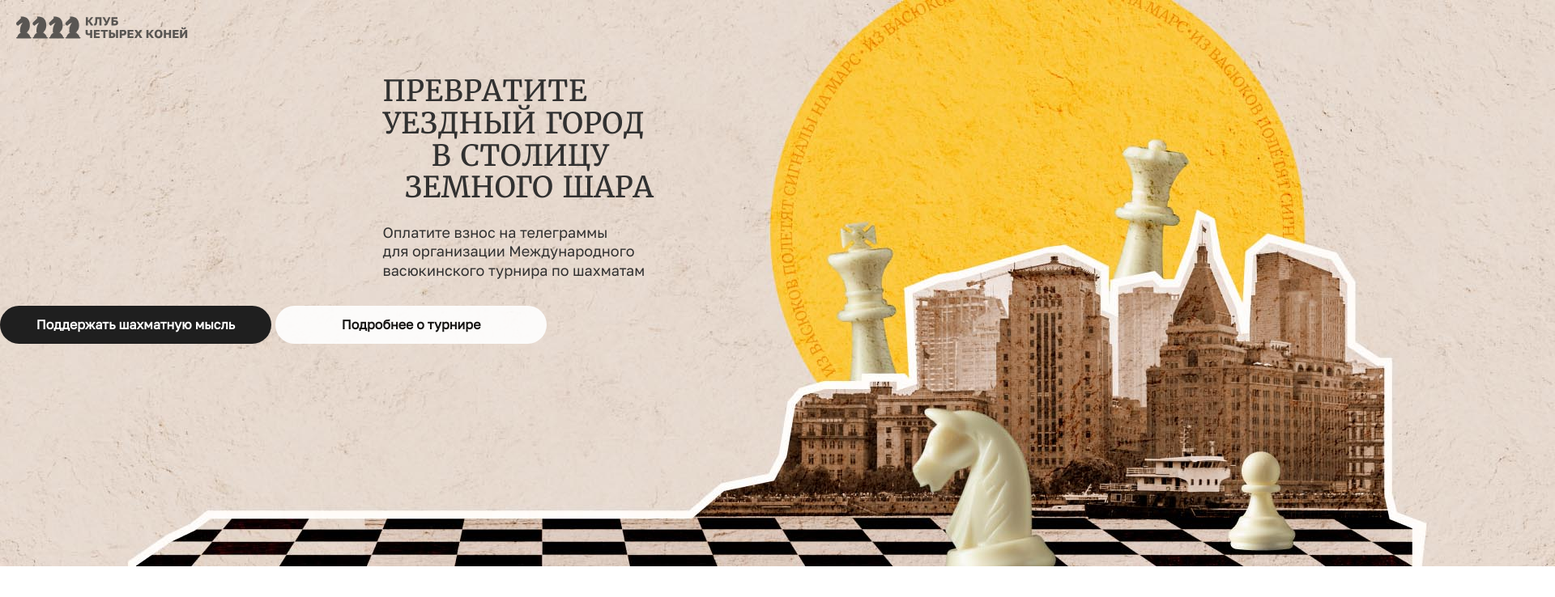
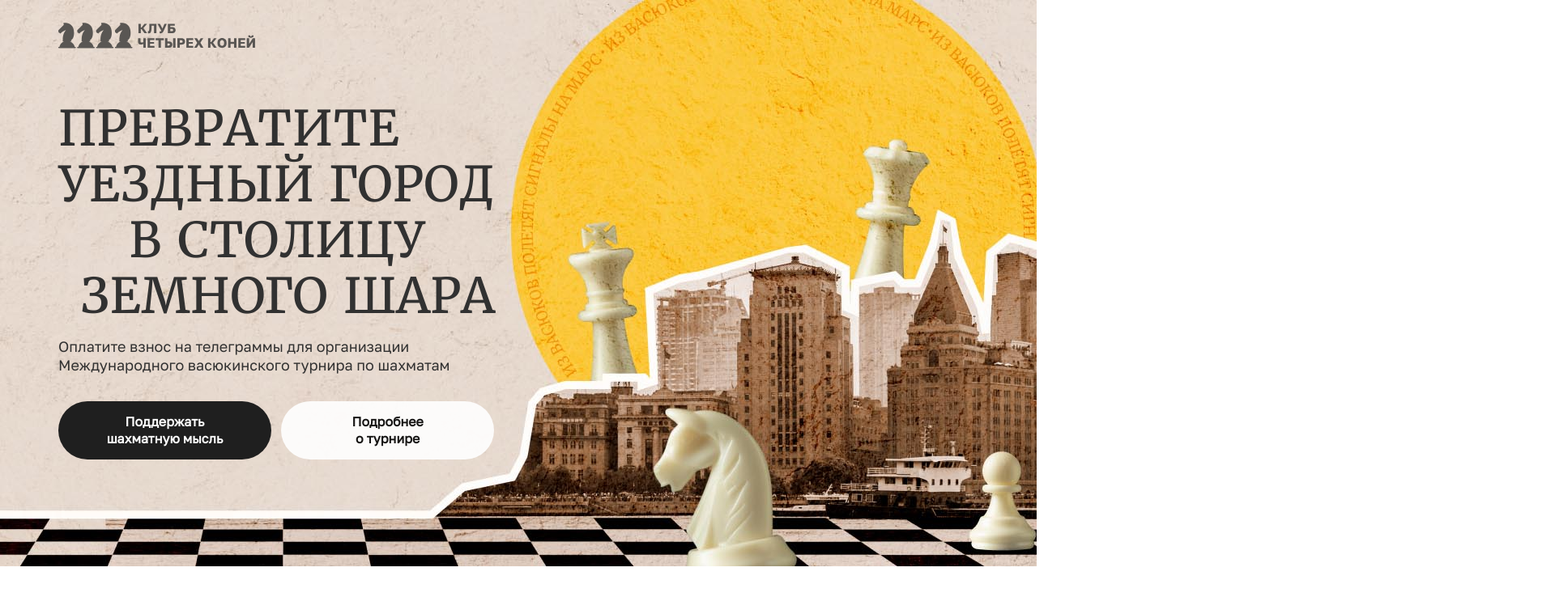
Before and after one commit to VladimirBlick/yandexCrowd, a plain HTML site: page index.html in a window 1280 px wide. Shown: the whole page at 81% size, 1920 px wide, since content can reach past the window. Drawn offline with Linux system fonts and the light colour scheme.

Commit message:
Доработка адаптива хедера

```diff
--- a/blocks/header/__background/header__background.css
+++ b/blocks/header/__background/header__background.css
@@ -1,7 +1,8 @@
 .header__background {
   position: absolute;
   top: 0;
-  left: 0;
+  left: 50%; /* Центрируем изображение */
+  transform: translateX(-50%); /* Смещаем на половину ширины влево */
   width: 100%;
   height: 775px;
   background-size: cover;
@@ -9,12 +10,14 @@
   background-repeat: no-repeat;
   background-image: url('../../../images/header-background-mobile.jpg');
   z-index: -1;
+  text-align: center;
 }
 
 @media screen and (min-width: 767px) {
-  .header__background {
-    background-image: url('../../../images/header-background-desktop.jpg');
-    width: 1920px;
-    height: 700px;
+.header__background {
+background-image: url('../../../images/header-background-desktop.jpg');
+width: 100%; /* Используем 100% вместо фиксированной ширины */
+max-width: 1920px; /* Максимальная ширина изображения */
+height: 700px;
   }
 }
--- a/blocks/header/__button/header__button.css
+++ b/blocks/header/__button/header__button.css
@@ -1,8 +1,4 @@
 .header__button{
-/* position: absolute;
-left: 50%;
-transform: translate(-50%, -50%); */
-
 width: 335px;
 height: 47px;
 border-radius: 66px;
@@ -13,3 +9,11 @@ text-align: center;
 font-weight: 600;
 padding: 0;
 }
+
+@media screen and (min-width:768px) {
+.header__button{
+width: 263px;
+height: 72px;
+padding: 0 50px;
+}
+}
--- a/blocks/header/__button/header__button_moreDetailed.css
+++ b/blocks/header/__button/header__button_moreDetailed.css
@@ -1,5 +1,5 @@
 .header__button_moreDetailed{
-  top: 470px;
+  margin: 14px auto 0;
   border: 0;
   background-color: #FFFFFF;
   opacity: 90%;
@@ -10,3 +10,10 @@
   background-color:#1F1F1F;
   color: #FFFFFF;
 }
+
+@media screen and (min-width:768px) {
+  .header__button_moreDetailed{
+    margin: 0 0 0 7px;
+  }
+
+}
--- /dev/null
+++ b/blocks/header/__container/header__container.css
@@ -0,0 +1,16 @@
+.header__container{
+  display: flex;
+  flex-direction: column;
+  width: 335px;
+  margin: 0 auto;
+  }
+
+
+@media screen and (min-width:768px) {
+  .header__container{
+  display: flex;
+  flex-direction: column;
+  width: 1366px;
+  margin: 0 auto;
+  }
+}
--- /dev/null
+++ b/blocks/header/__content/header__content.css
@@ -0,0 +1,15 @@
+@media screen and (min-width:768px) {
+  .header__content{
+    width: 100%;
+    /* height: 444px; */
+    margin: 0;
+  }
+  }
+
+@media screen and (min-width:768px) {
+.header__content{
+  width: 542px;
+  height: 444px;
+  margin: 62px 0 0 72px;
+}
+}
--- a/blocks/header/__logo/header__logo.css
+++ b/blocks/header/__logo/header__logo.css
@@ -1,14 +1,15 @@
 .header__logo {
-  position: relative;
+  /* position: relative; */
+  /* text-align: left; */
   width: 213px;
   height: 32px;
-  margin: 18px 0 0 20px;
+  margin: 18px 0 0;
 }
 
-/* @media screen and (min-width:1000px) {
-  .header__logo {
-    width: 142px;
-    height: 33px;
-    margin: 0;
-  }
-} */
+@media screen and (min-width:768px) {
+.header__logo {
+width: 245px;
+height: 36px;
+margin: 26px 0 0 72px;
+}
+}
--- a/blocks/header/__subtitle/header__subtitle.css
+++ b/blocks/header/__subtitle/header__subtitle.css
@@ -1,9 +1,9 @@
 .header__subtitle{
   font-size: 18px;
   font-weight: 400;
-  width: 335px;
+  width: 100%;
   text-align: left;
-  margin: 24px auto 0;
+  margin: 17px auto 0;
   padding: 0;
   position: relative;
   line-height: 130%;
--- a/blocks/header/__title/header__title.css
+++ b/blocks/header/__title/header__title.css
@@ -1,11 +1,14 @@
 .header__title{
-  width: 335px;
-  font-size: 36px;
-/* height: 80px; */
-text-align: left;
+width: 100%;
+font-size: 36px;
 margin: 40px auto 0;
-line-height: 110%;
-padding: 0;
-position: relative;
-/* top: 130px; */
+
 }
+
+@media screen and (min-width: 767px) {
+  .header__title{
+    width: 542px;
+    font-size: 60px;
+    margin: 0;
+  }
+}
--- a/blocks/header/__title/header__title_bottom.css
+++ b/blocks/header/__title/header__title_bottom.css
@@ -1,4 +1,6 @@
 .header__title_bottom {
-  text-align: center;
-  padding-left: 27px;
+  text-align: right;
+  margin: 0 0 0 27px;
+  line-height: 110%;
+
 }
--- a/blocks/header/__title/header__title_center.css
+++ b/blocks/header/__title/header__title_center.css
@@ -1,4 +1,12 @@
 .header__title_center {
   text-align: center;
-  padding-left: 60px;
+  margin: 0 57px;
+  line-height: 110%;
+  /* padding-left: 60px; */
 }
+
+@media screen and (min-width: 767px) {
+  .header__title_center {
+    margin: 0 87px;
+  }
+}
--- a/blocks/header/header.css
+++ b/blocks/header/header.css
@@ -1,11 +1,4 @@
 .header {
   width: 100%;
-  position: relative;
-  z-index: 1;
+  /* position: relative; */
 }
-
-@media screen and (min-width:1920px) {
-  .header {
-opacity: 50%;
-  }
-}
--- a/index.html
+++ b/index.html
@@ -11,15 +11,19 @@
 <body class="page">
 
   <header class="header">
+    <div class="header__container">
     <img src="./images/header-logo.svg" alt="Логотип" class="header__logo">
+    <div class="header__content">
     <h1 class="header__title">
-      <span class="header__title">Превратите<br>уездный город</span>
+      <span class="header__title_top">Превратите<br>уездный город</span>
       <span class="header__title_center">в столицу</span>
       <span class="header__title_bottom">земного шара</span>
     </h1>
     <p class="header__subtitle">Оплатите взнос на телеграммы для&nbsp;организации Международного васюкинского турнира по шахматам</p>
     <button type="button" class="header__button header__button_support">Поддержать шахматную мысль</button>
-    <button type="button" class="header__button header__button_moreDetailed">Подробнее о турнире</button>
+    <button type="button" class="header__button header__button_moreDetailed">Подробнее о&nbsp;турнире</button>
+  </div>
+  </div>
     <div class="header__background"></div>
   </header>
 
@@ -35,9 +39,7 @@
 
   </footer>
 
-  <script type="module" src="./scripts/index.js"></script>
-
-
+  <!-- <script type="module" src="./scripts/index.js"></script> -->
 
 </body>
 
--- a/pages/index.css
+++ b/pages/index.css
@@ -2,6 +2,8 @@
 @import url(../vendor/fonts/fonts.css);
 @import url(../blocks/page/page.css);
 @import url(../blocks/header/header.css);
+@import url(../blocks/header/__container/header__container.css);
+@import url(../blocks/header/__content/header__content.css);
 @import url(../blocks/header/__logo/header__logo.css);
 @import url(../blocks/header/__background/header__background.css);
 @import url(../blocks/header/__title/header__title.css);
```
Also changed, not shown: 1 other file.
